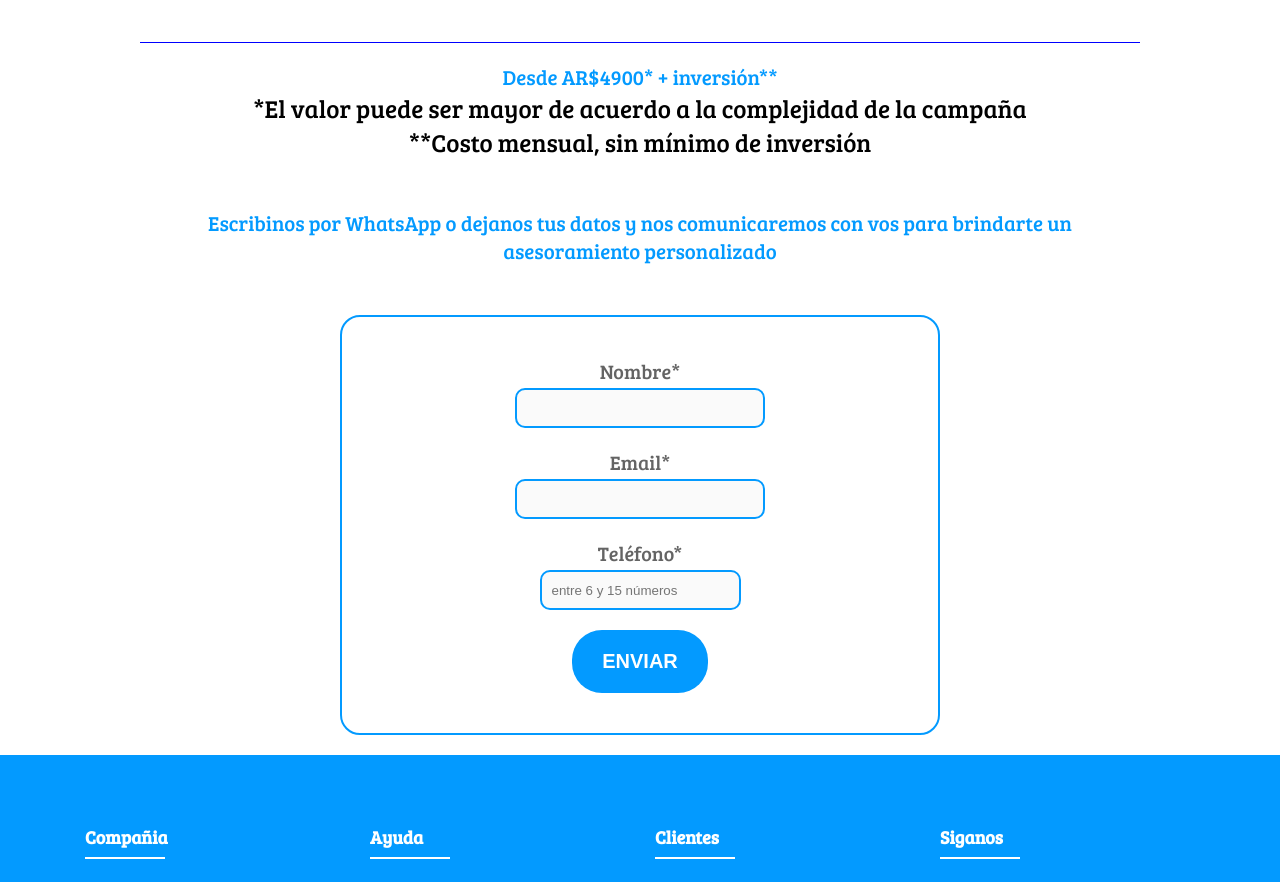
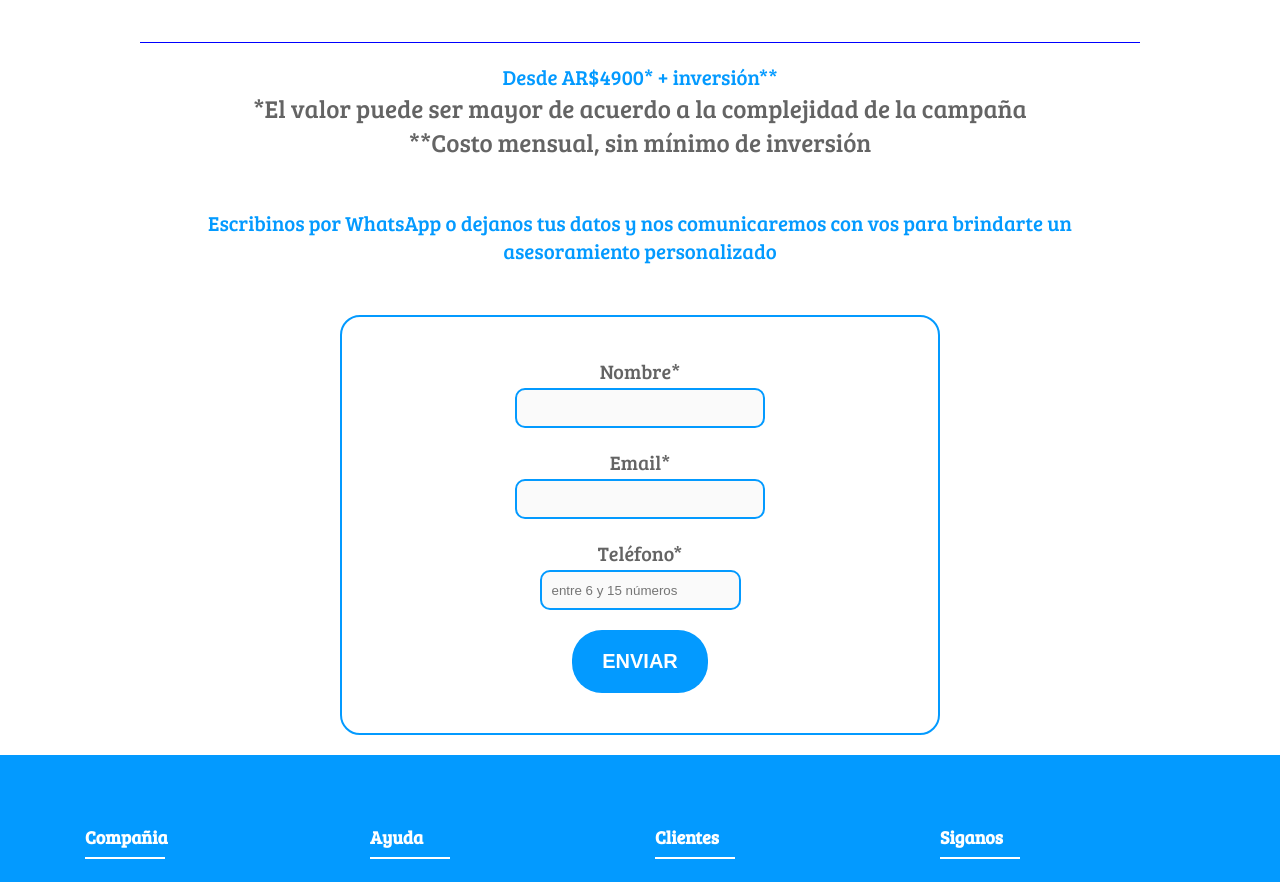
Before and after one commit to Davlop08/-creacion-pagina-web, a Next.js app: page /publicidad in a window 1280 px wide. Shown: the part 2154-3036 px from the top of the page. Built offline with nearby package versions, Linux system fonts and the light colour scheme.

Commit message:
se cambio el color de los parrafos del precio

```diff
--- a/pages/publicidad/index.jsx
+++ b/pages/publicidad/index.jsx
@@ -78,7 +78,7 @@ export default function index() {
                             Desde AR$4900* + inversión**
                         </h5>
                         <p className={styles.service_content_description}>*El valor puede ser mayor de acuerdo a la complejidad de la campaña</p>
-                        <p>**Costo mensual, sin mínimo de inversión</p>
+                        <p className={styles.service_content_description}>**Costo mensual, sin mínimo de inversión</p>
                         <h5 className={styles.service_content_aux_title}>Escribinos por WhatsApp o dejanos tus datos y nos comunicaremos con vos para brindarte un asesoramiento
                             personalizado</h5>
                     </div>
--- a/styles/Ads.module.css
+++ b/styles/Ads.module.css
@@ -109,7 +109,7 @@
 }
 
 .service_content_description{
-
+    color: var(--header_logo_color);
 }
 
 .service_content_aux_title{
```
